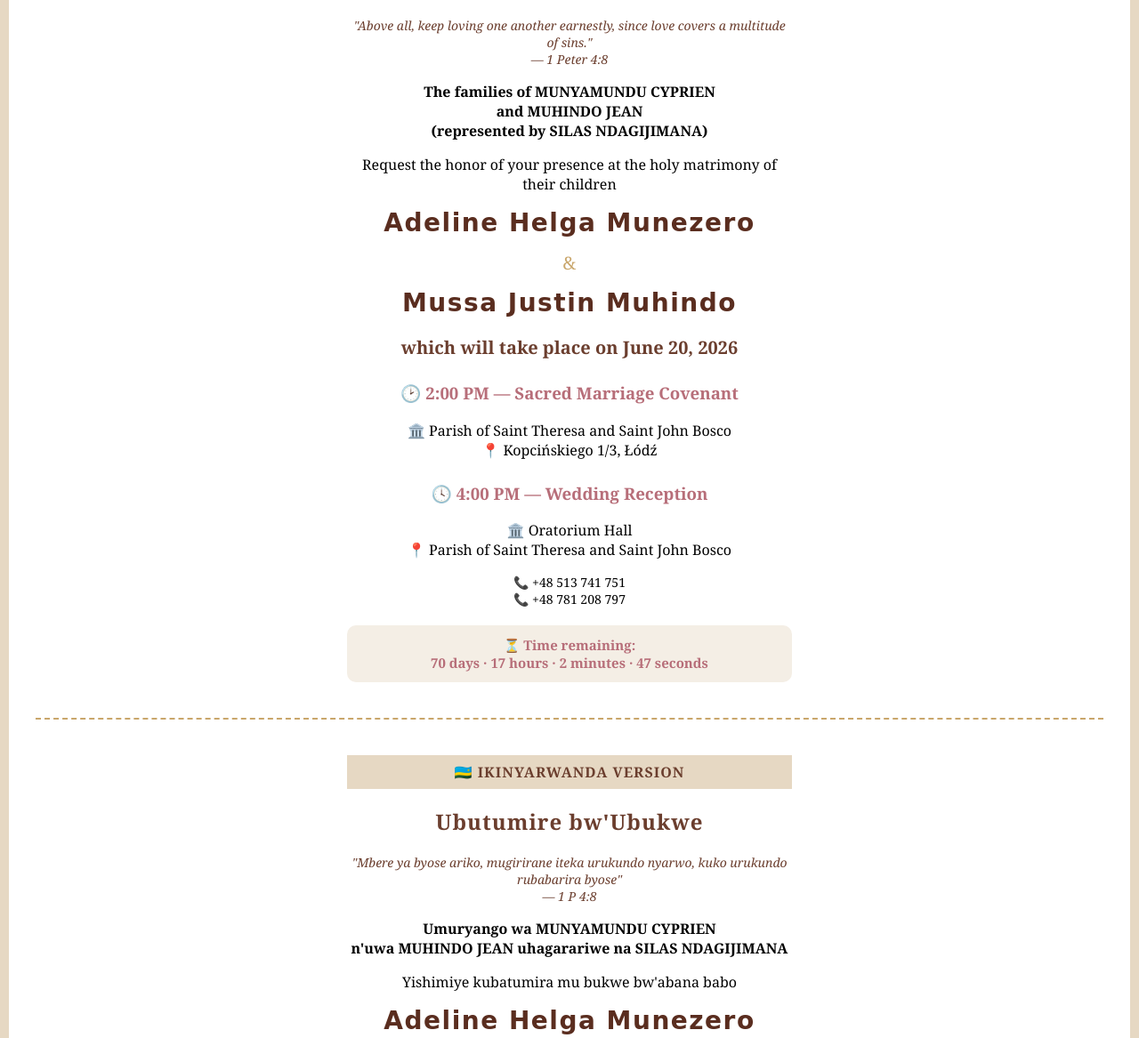
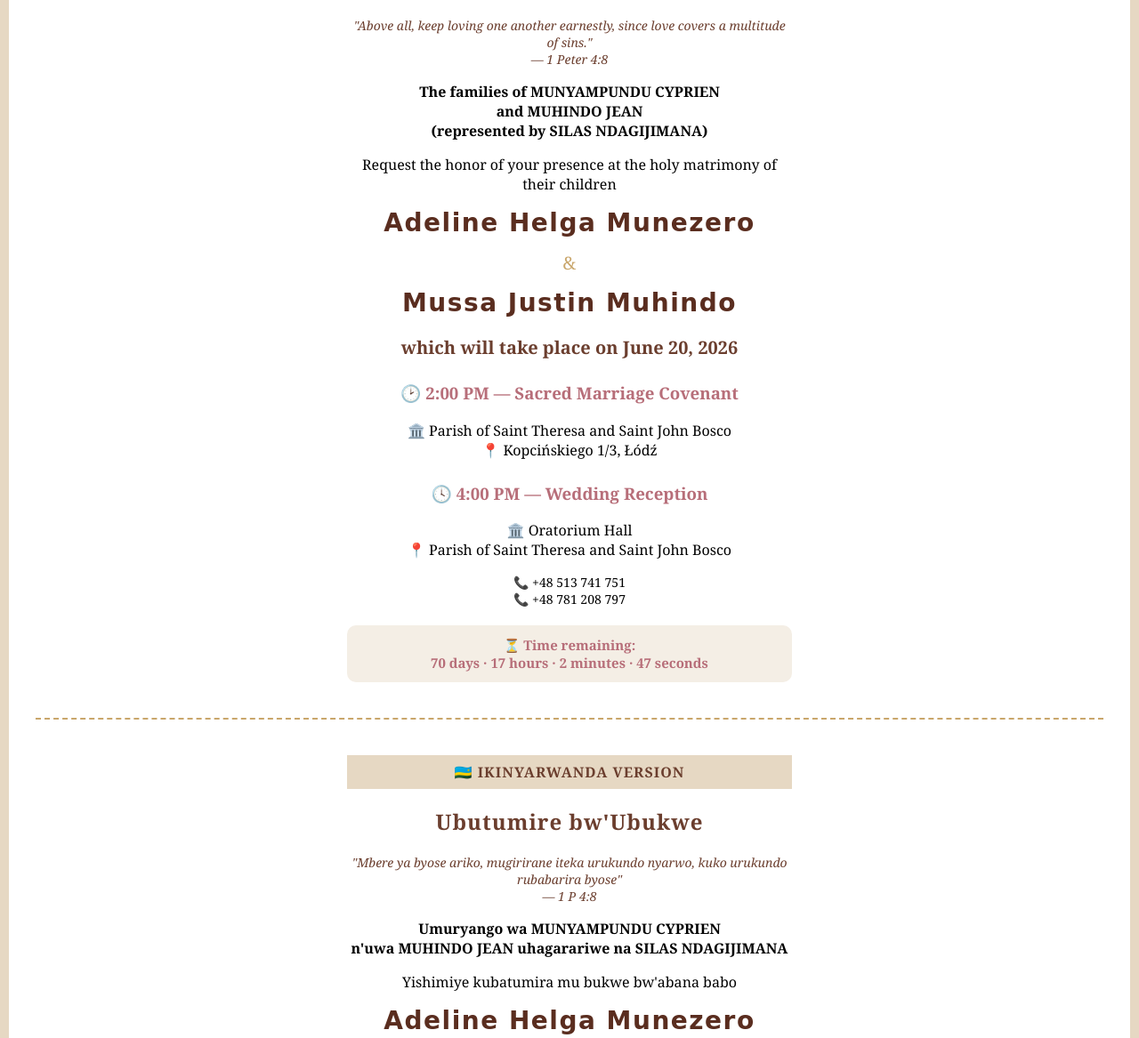
Before and after one commit to jmussamuhindo/wed, a Flask app: page / in a window 1280 px wide. Shown: the part 216-1383 px from the top of the page at 89% size. Run offline with Flask 3, Linux system fonts and the light colour scheme.

Commit message:
Name change update

```diff
--- a/templates/index.html
+++ b/templates/index.html
@@ -122,7 +122,7 @@
                 — 1 Peter 4:8
             </div>
             <p><strong>
-                The families of MUNYAMUNDU CYPRIEN<br>
+                The families of MUNYAMPUNDU CYPRIEN<br>
                 and MUHINDO JEAN<br>
                 (represented by SILAS NDAGIJIMANA)
             </strong></p>
@@ -153,7 +153,7 @@
                 — 1 P 4:8
             </div>
             <p><strong>
-                Umuryango wa MUNYAMUNDU CYPRIEN<br>
+                Umuryango wa MUNYAMPUNDU CYPRIEN<br>
                 n'uwa MUHINDO JEAN uhagarariwe na SILAS NDAGIJIMANA
             </strong></p>
             <p>Yishimiye kubatumira mu bukwe bw'abana babo</p>
@@ -183,7 +183,7 @@
                 — 1 P 4:8
             </div>
             <p><strong>
-                Rodziny MUNYAMUNDU CYPRIEN<br>
+                Rodziny MUNYAMPUNDU CYPRIEN<br>
                 oraz MUHINDO JEAN<br>
                 (reprezentowani przez SILASA NDAGIJIMANA)
             </strong></p>
```
